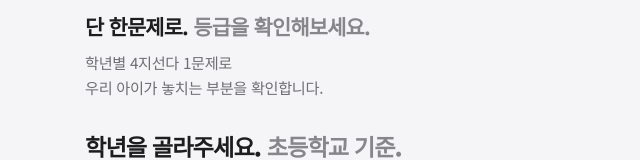
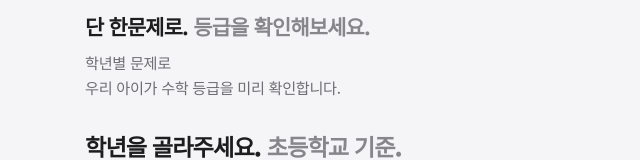
Before and after one commit to org3212-sudo/Daekyodasan.github.io, a plain HTML site: page index.html in a window 1280 px wide. Shown: the part 202-362 px from the top of the page, without its empty margins (319-959 px from the left). Drawn offline with Linux system fonts and the light colour scheme.

Commit message:
Update index.html

```diff
--- a/index.html
+++ b/index.html
@@ -95,7 +95,7 @@ table.rps tbody th{background:#e8e8ed;font-weight:500}
   <div class="hero">
     <h1>수학 등급 미리보기</h1>
     <p class="sub">단 한문제로. <span>등급을 확인해보세요.</span></p>
-    <p class="desc">학년별 4지선다 1문제로<br>우리 아이가 놓치는 부분을 확인합니다.</p>
+    <p class="desc">학년별 문제로<br>우리 아이가 수학 등급을 미리 확인합니다.</p>
   </div>
   <div class="pick">
     <h2>학년을 골라주세요. <span>초등학교 기준.</span></h2>
```
